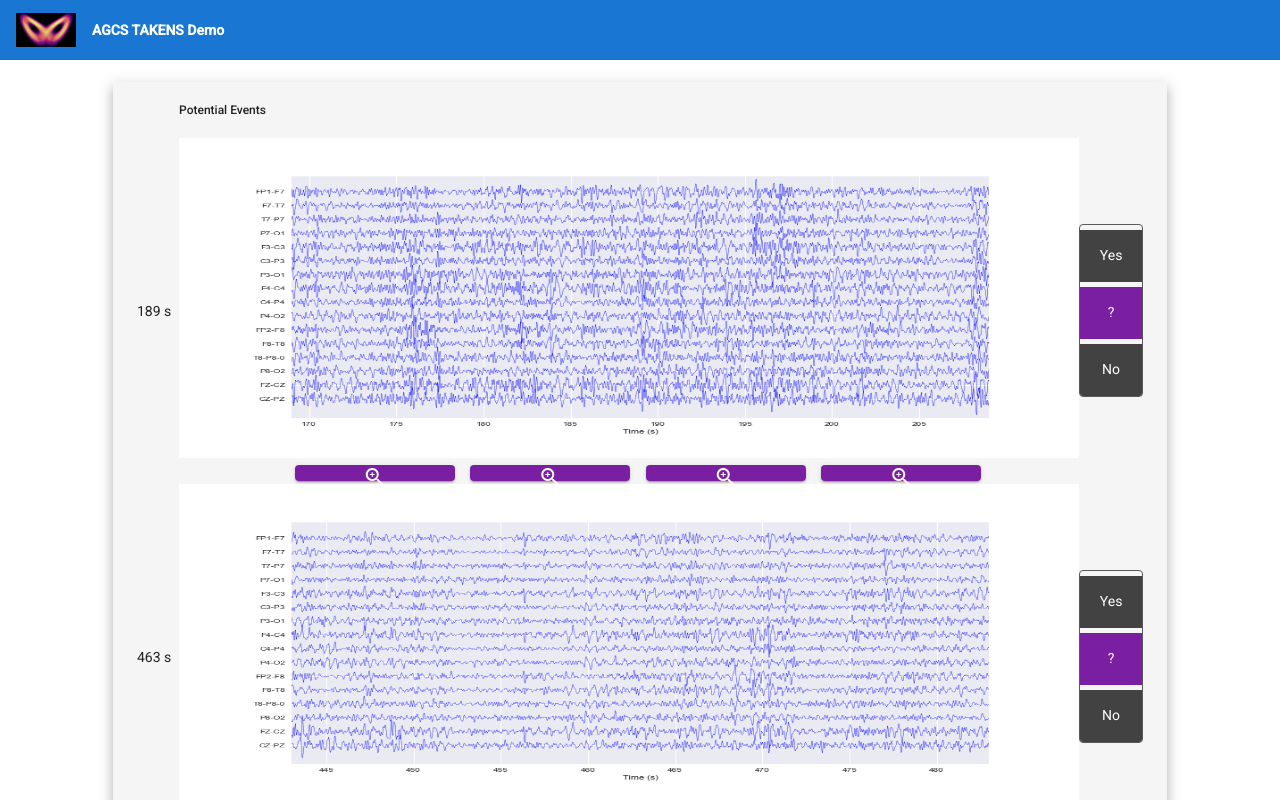
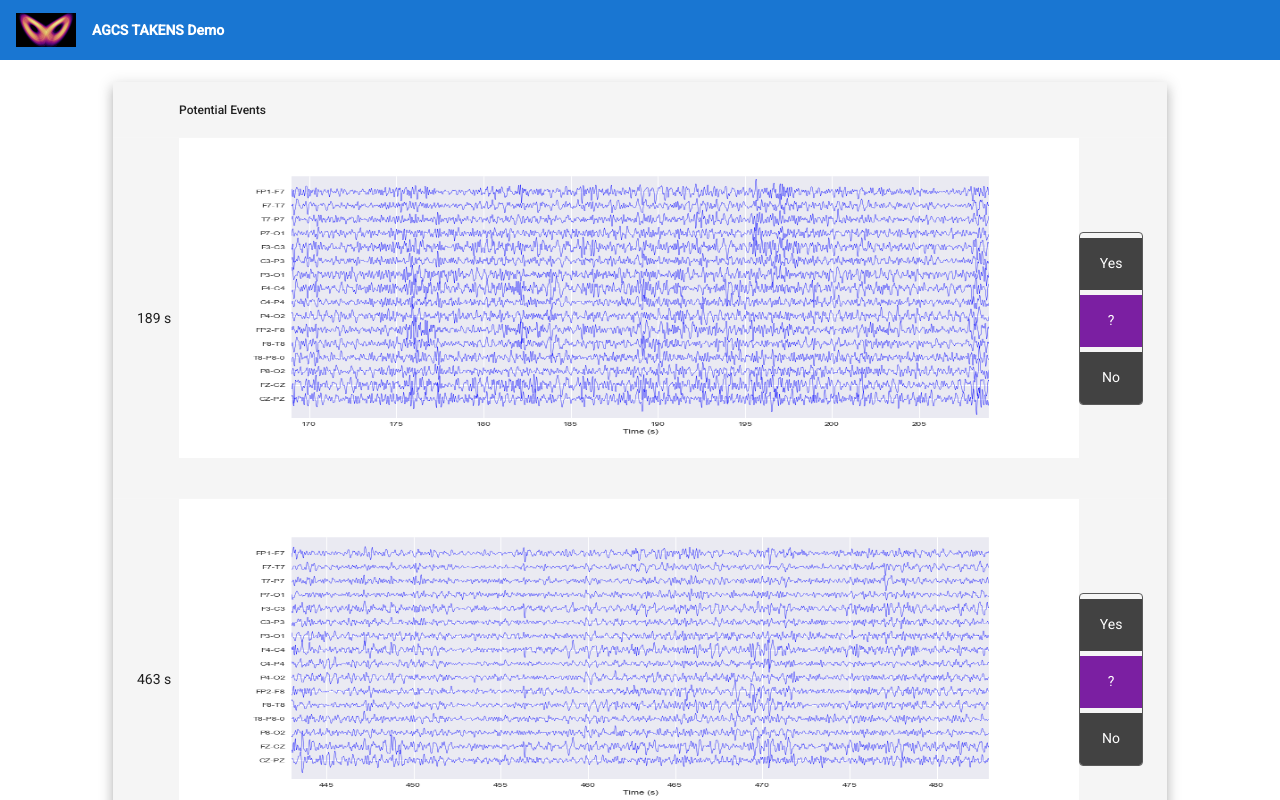
Before and after one commit to lamplt/ajtech, an Angular app: page / in a window 1280 px wide. Shown: the top 800 px of the page. Built offline with nearby package versions, Linux system fonts and the light colour scheme.

Commit message:
Made buttons invisible

```diff
--- a/src/app/app.component.css
+++ b/src/app/app.component.css
@@ -143,9 +143,9 @@
     min-height: unset!important;
   }
 
-  button.small {
+  button.fill {
     font-size: 4px;
     line-height: 4px;
-    width: 160px;
-    height: 16px;
+    width: 175px;
+    height: 30px;
   }
--- a/src/app/app.component.html
+++ b/src/app/app.component.html
@@ -22,34 +22,35 @@
       <ng-container matColumnDef="Image_40_s">
         <th class="w-300" mat-header-cell *matHeaderCellDef> Potential Events </th>
         <td class="zoom" mat-cell *matCellDef="let row">
-          <!-- (click)="processRow(row,row.Image_40_s)" -->
+
           <img
             width="900"
             height="320"
             alt=""
             [src]="row.Image_40_s"
+            (click)="processRow(row,row.Image_40_s)"
           />
 
           <div fxLayout="row" fxLayoutAlign="space-between center" >
             <div fxFlex="12"  ></div>
-            <div fxFlex="19.5" style=" text-align: center;" >
-              <button class="small" mat-raised-button color="primary" (click)="processRow(row,row.Image_10_s_1)">
-                <mat-icon>zoom_in</mat-icon>
+            <div fxFlex="19.5" style="text-align: center;" >
+              <button class="fill" mat-button (click)="processRow(row,row.Image_10_s_1)">
+
               </button>
             </div>
             <div fxFlex="19.5" style="text-align: center;" >
-              <button class="small" mat-raised-button color="primary" (click)="processRow(row,row.Image_10_s_2)">
-                <mat-icon>zoom_in</mat-icon>
+              <button class="fill" mat-button (click)="processRow(row,row.Image_10_s_2)">
+
               </button>
             </div>
             <div fxFlex="19.5" style="text-align: center;">
-              <button class="small" mat-raised-button color="primary" (click)="processRow(row,row.Image_10_s_3)">
-                <mat-icon>zoom_in</mat-icon>
+              <button class="fill" mat-button (click)="processRow(row,row.Image_10_s_3)">
+
               </button>
             </div>
             <div fxFlex="19.5" style="text-align: center;">
-              <button class="small" mat-raised-button color="primary" (click)="processRow(row,row.Image_10_s_4)">
-                <mat-icon>zoom_in</mat-icon>
+              <button class="fill" mat-button (click)="processRow(row,row.Image_10_s_4)">
+
               </button>
             </div>
             <div fxFlex="10" ></div>
```
